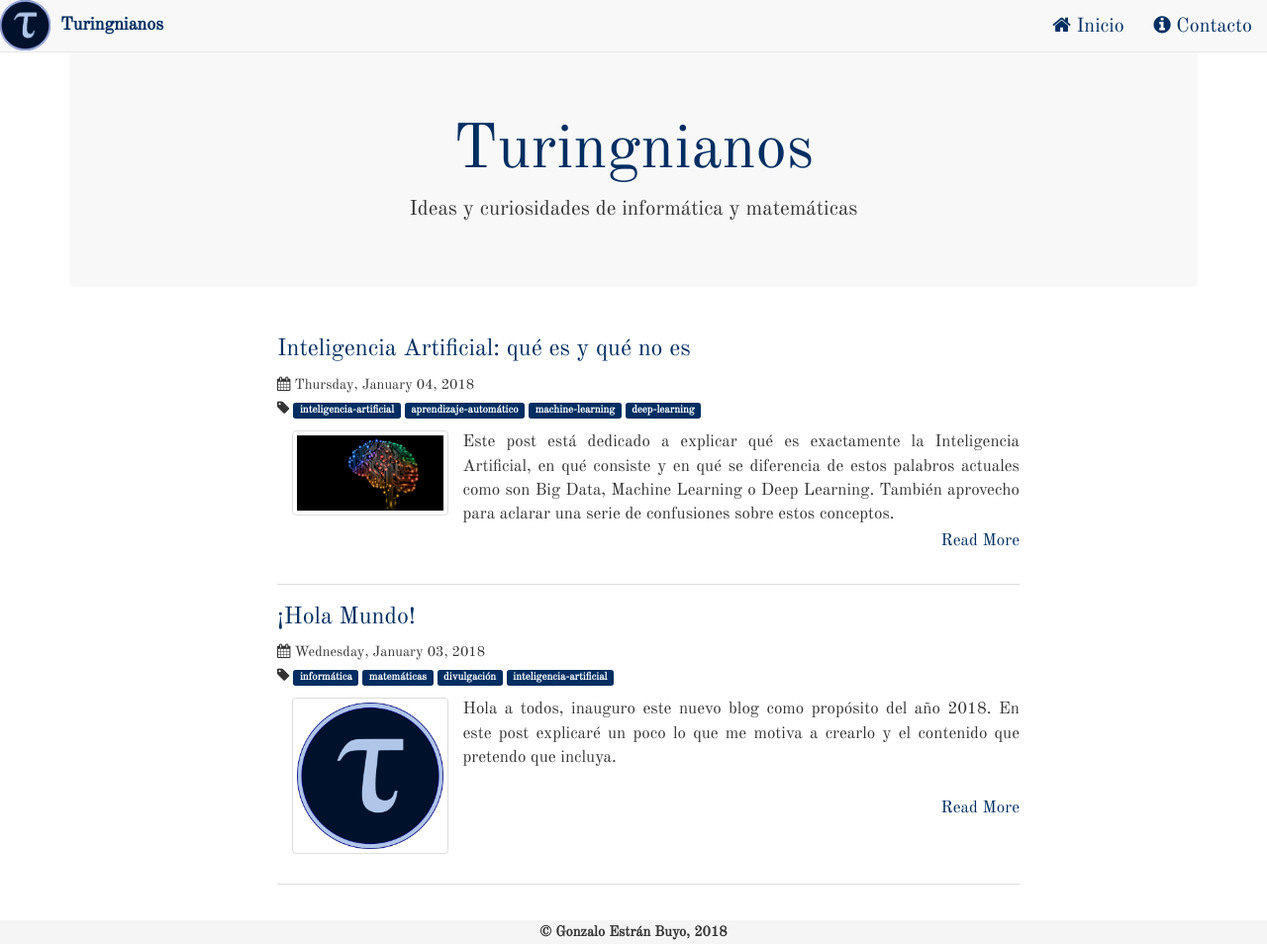
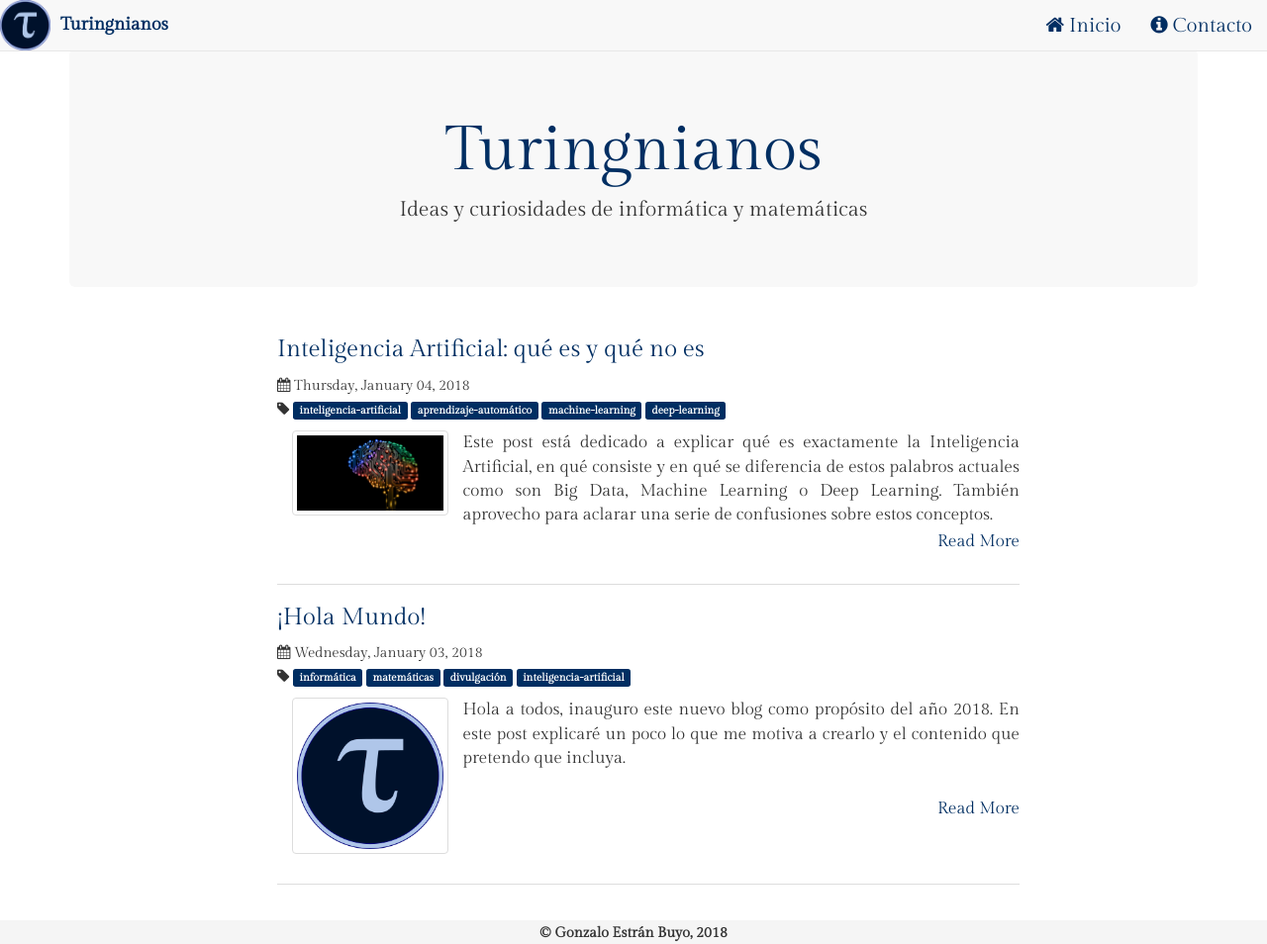
Before and after one commit to turingnianos/turingnianos.github.io, a Jekyll site: the page built from index.html, in a window 1280 px wide and 954 px high. Shown: the whole window at 99% size. Built offline with Jekyll 4.4.1, drawn with Linux system fonts in a browser that asks for light colours; nearby versions of some CDN libraries; some web fonts are replaced; comment, search, counter and statistics services are not loaded.

Commit message:
Update site.css

```diff
--- a/assets/css/site.css
+++ b/assets/css/site.css
@@ -4,7 +4,7 @@
 @import url('https://fonts.googleapis.com/css?family=Gilda+Display');
 /* global settings */
 body {
-  font-family: 'Gilda+Display', 'Overlock', 'Old Standard TT', 'sans-serif';
+  font-family: 'Gilda Display', 'Overlock', 'Old Standard TT', 'sans-serif';
   padding-bottom:60px;
   padding-top:50px;
   font-size:170%;
```
